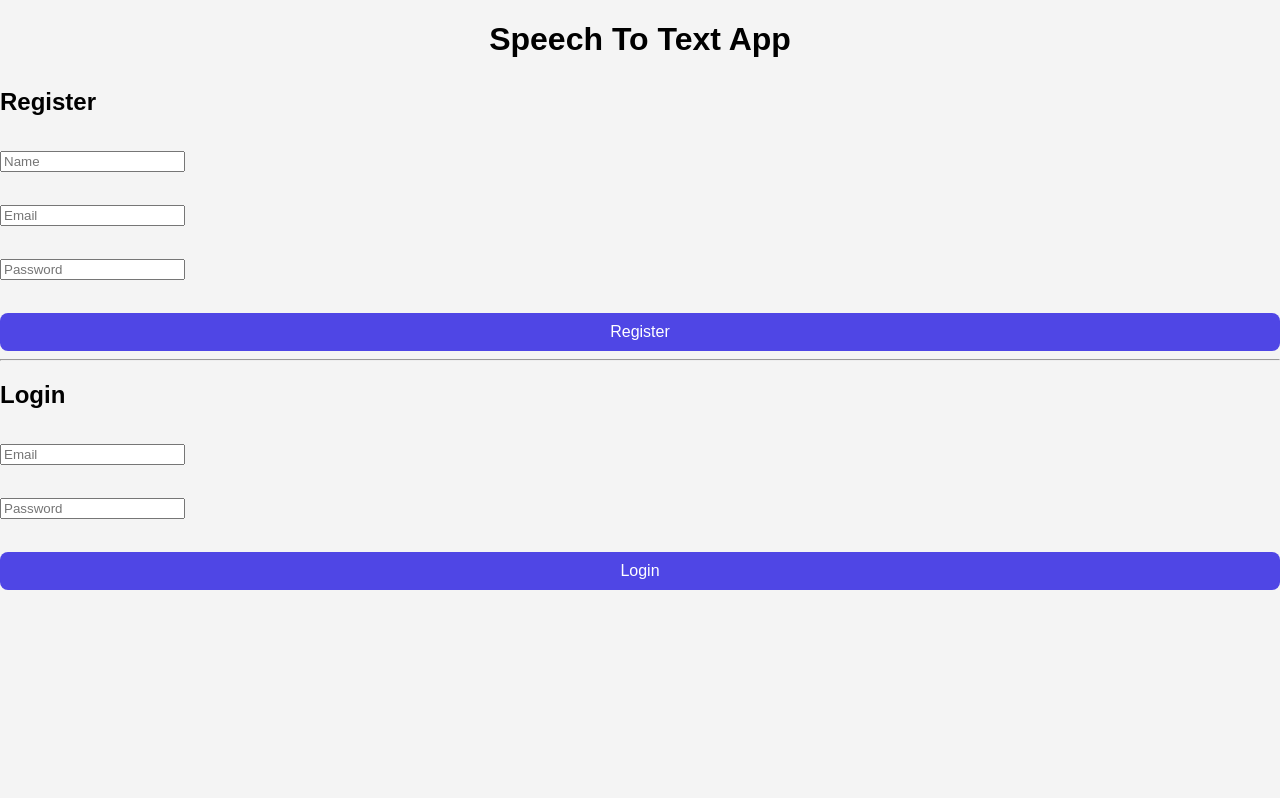
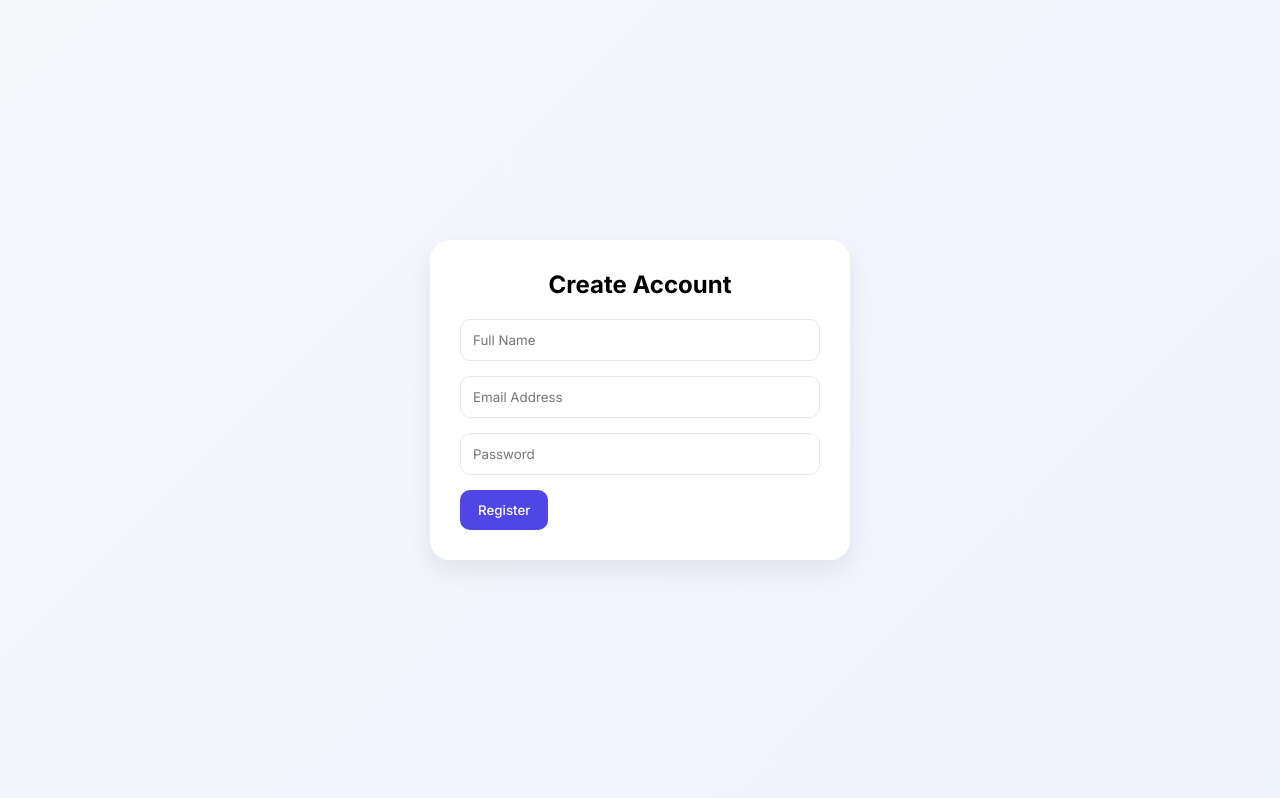
Before and after one commit to avantikacybersec-creator/speech-to-text-app, a React app in the folder frontend/: page / in a window 1280 px wide. Shown: the top 798 px of the page. Built offline with nearby package versions, Linux system fonts and the light colour scheme; the HTML template or start-up script is replaced by a standard one.

Commit message:
Initial commit - Speech to Text App

```diff
--- a/frontend/src/App.jsx
+++ b/frontend/src/App.jsx
@@ -1,15 +1,20 @@
 import Register from "./components/Register";
 import Login from "./components/Login";
+import UploadAudio from "./components/UploadAudio";
 
 function App() {
+  const token = localStorage.getItem("token");
+
+  if (token) {
+    return <UploadAudio />;
+  }
+
   return (
-    <div>
-      <h1>Speech To Text App</h1>
-
+    <>
       <Register />
       <hr />
       <Login />
-    </div>
+    </>
   );
 }
 
--- a/frontend/src/components/Login.jsx
+++ b/frontend/src/components/Login.jsx
@@ -7,6 +7,7 @@ function Login() {
   const handleLogin = async (e) => {
     e.preventDefault();
 
+    try {
       const response = await fetch(
         "https://speech-to-text-app-des3.onrender.com/api/users/login",
         {
@@ -23,13 +24,23 @@ function Login() {
 
       const data = await response.json();
 
+      if (data.token) {
         localStorage.setItem("token", data.token);
-
         alert("Login Successful");
+        window.location.reload();
+      } else {
+        alert("Invalid credentials");
+      }
+    } catch (err) {
+      console.error(err);
+      alert("Login failed");
+    }
   };
 
   return (
-    <div>
+    <div className="auth-container">
+      <div className="auth-card">
+
         <h2>Login</h2>
 
         <form onSubmit={handleLogin}>
@@ -40,8 +51,6 @@ function Login() {
             onChange={(e) => setEmail(e.target.value)}
           />
 
-        <br /><br />
-
           <input
             type="password"
             placeholder="Password"
@@ -49,10 +58,13 @@ function Login() {
             onChange={(e) => setPassword(e.target.value)}
           />
 
-        <br /><br />
+          <button type="submit">
+            Login
+          </button>
 
-        <button type="submit">Login</button>
         </form>
+
+      </div>
     </div>
   );
 }
--- a/frontend/src/components/Register.jsx
+++ b/frontend/src/components/Register.jsx
@@ -8,8 +8,7 @@ function Register() {
   const handleRegister = async (e) => {
     e.preventDefault();
 
-    console.log("REGISTER CLICKED");
-
+    try {
       const response = await fetch(
         "https://speech-to-text-app-des3.onrender.com/api/users/register",
         {
@@ -25,37 +24,35 @@ function Register() {
         }
       );
 
-    console.log("STATUS:", response.status);
-
       const data = await response.text();
 
-    console.log("RESPONSE:", data);
-
       alert(data);
+    } catch (err) {
+      console.error(err);
+      alert("Registration failed");
+    }
   };
 
   return (
-    <div>
-      <h2>Register</h2>
+    <div className="auth-container">
+      <div className="auth-card">
+
+        <h2>Create Account</h2>
 
         <form onSubmit={handleRegister}>
           <input
             type="text"
-          placeholder="Name"
+            placeholder="Full Name"
             value={name}
             onChange={(e) => setName(e.target.value)}
           />
 
-        <br /><br />
-
           <input
             type="email"
-          placeholder="Email"
+            placeholder="Email Address"
             value={email}
             onChange={(e) => setEmail(e.target.value)}
           />
-
-        <br /><br />
 
           <input
             type="password"
@@ -64,15 +61,12 @@ function Register() {
             onChange={(e) => setPassword(e.target.value)}
           />
 
-        <br /><br />
-
-        <button
-          type="submit"
-          onClick={() => console.log("BUTTON CLICKED")}
-        >
+          <button type="submit">
             Register
           </button>
         </form>
+
+      </div>
     </div>
   );
 }
--- /dev/null
+++ b/frontend/src/config.js
@@ -0,0 +1 @@
+export const API_BASE = "https://speech-to-text-app-des3.onrender.com";
--- a/frontend/src/index.css
+++ b/frontend/src/index.css
@@ -1,103 +1,126 @@
+@import url('https://fonts.googleapis.com/css2?family=Inter:wght@300;400;500;600;700&display=swap');
+
+*{
+  margin:0;
+  padding:0;
+  box-sizing:border-box;
+  font-family:'Inter', sans-serif;
+}
+
 body {
-  margin: 0;
-  padding: 0;
-  font-family: Arial, Helvetica, sans-serif;
-  background-color: #f4f6f9;
+  background: linear-gradient(135deg, #f5f7fb, #eef2ff);
 }
 
 .container {
-  width: 500px;
-  margin: 80px auto;
-  background: white;
-  padding: 30px;
-  border-radius: 12px;
-  box-shadow: 0px 4px 20px rgba(0,0,0,0.1);
+  width: 850px;
+  margin: 40px auto;
 }
 
-h1 {
-  text-align: center;
-  margin-bottom: 30px;
+.header{
+display:flex;
+justify-content:space-between;
+align-items:center;
+padding:20px 30px;
+background:white;
+border-radius:15px;
+box-shadow:0 4px 15px rgba(0,0,0,.08);
+margin-bottom:25px;
 }
 
-input[type="file"] {
-  width: 100%;
-  margin-bottom: 20px;
+.header h1{
+margin:0;
 }
 
-button {
+.upload-card{
+background:white;
+padding:30px;
+border-radius:20px;
+box-shadow:0 10px 25px rgba(0,0,0,.08);
+text-align:center;
+margin-bottom:25px;
+}
+
+.upload-card p{
+color:#666;
+margin:10px 0 20px;
+}
+
+input {
   width: 100%;
   padding: 12px;
+  border: 1px solid #e5e7eb;
+  border-radius: 10px;
+  outline: none;
+  transition: 0.2s;
+}
+
+input:focus {
+  border-color: #4f46e5;
+  box-shadow: 0 0 0 2px rgba(79,70,229,0.15);
+}
+button {
+  background: #4f46e5;
+  color: white;
   border: none;
-  background-color: #2563eb;
-  color: white;
-  font-size: 16px;
-  border-radius: 8px;
+  padding: 12px 18px;
+  border-radius: 10px;
   cursor: pointer;
+  transition: all 0.2s ease;
+  font-weight: 500;
 }
 
 button:hover {
-  background-color: #1e4fd6;
+  background: #4338ca;
+  transform: translateY(-1px);
 }
 
-.transcript-box {
-  margin-top: 30px;
-  background: #f1f5f9;
-  padding: 20px;
-  border-radius: 10px;
+.transcript-card{
+background:white;
+padding:20px;
+border-radius:15px;
+margin-top:20px;
+box-shadow:0 4px 15px rgba(0,0,0,.08);
 }
 
-.transcript-box h3 {
-  margin-top: 0;
-}
-body {
-    margin: 0;
-    padding: 0;
-    font-family: Arial, sans-serif;
-    background-color: #f4f4f4;
+.transcript-box{
+margin-top:25px;
+background:white;
+padding:20px;
+border-radius:15px;
+box-shadow:0 4px 15px rgba(0,0,0,.08);
 }
 
-.container {
-    width: 600px;
-    margin: 40px auto;
-    padding: 20px;
-    background-color: white;
-    border-radius: 12px;
-    box-shadow: 0px 4px 10px rgba(0,0,0,0.1);
-    text-align: center;
+.auth-container{
+display:flex;
+justify-content:center;
+align-items:center;
+min-height:100vh;
 }
 
-input {
-    margin-top: 15px;
+.auth-card{
+width:420px;
+background:white;
+padding:30px;
+border-radius:20px;
+box-shadow:0 10px 25px rgba(0,0,0,.08);
 }
 
-button {
-    margin-top: 15px;
-    padding: 10px 20px;
-    border: none;
-    background-color: #4f46e5;
-    color: white;
-    border-radius: 8px;
-    cursor: pointer;
-    font-size: 16px;
+.auth-card h2{
+text-align:center;
+margin-bottom:20px;
 }
 
-button:hover {
-    background-color: #4338ca;
+.auth-card input{
+margin-bottom:15px;
 }
 
-.transcript-card {
-    margin-top: 20px;
-    padding: 15px;
-    background-color: #f9fafb;
-    border-radius: 10px;
-    text-align: left;
-    border: 1px solid #ddd;
+audio {
+  width: 100%;
+  margin-top: 12px;
+  border-radius: 8px;
 }
-
-.transcript-box {
-    margin-top: 25px;
-    padding: 15px;
-    background-color: #f9fafb;
-    border-radius: 10px;
-    text-align: left;
+.transcript-card p {
+  margin-top: 10px;
+  line-height: 1.7;
+  color: #374151;
 }
```
Also changed, not shown: frontend/src/components/UploadAudio.jsx (+72 -45 lines), 1 other file (tests, documents, lock files or other folders). Lines whose indentation alone changed are shown as unchanged.
